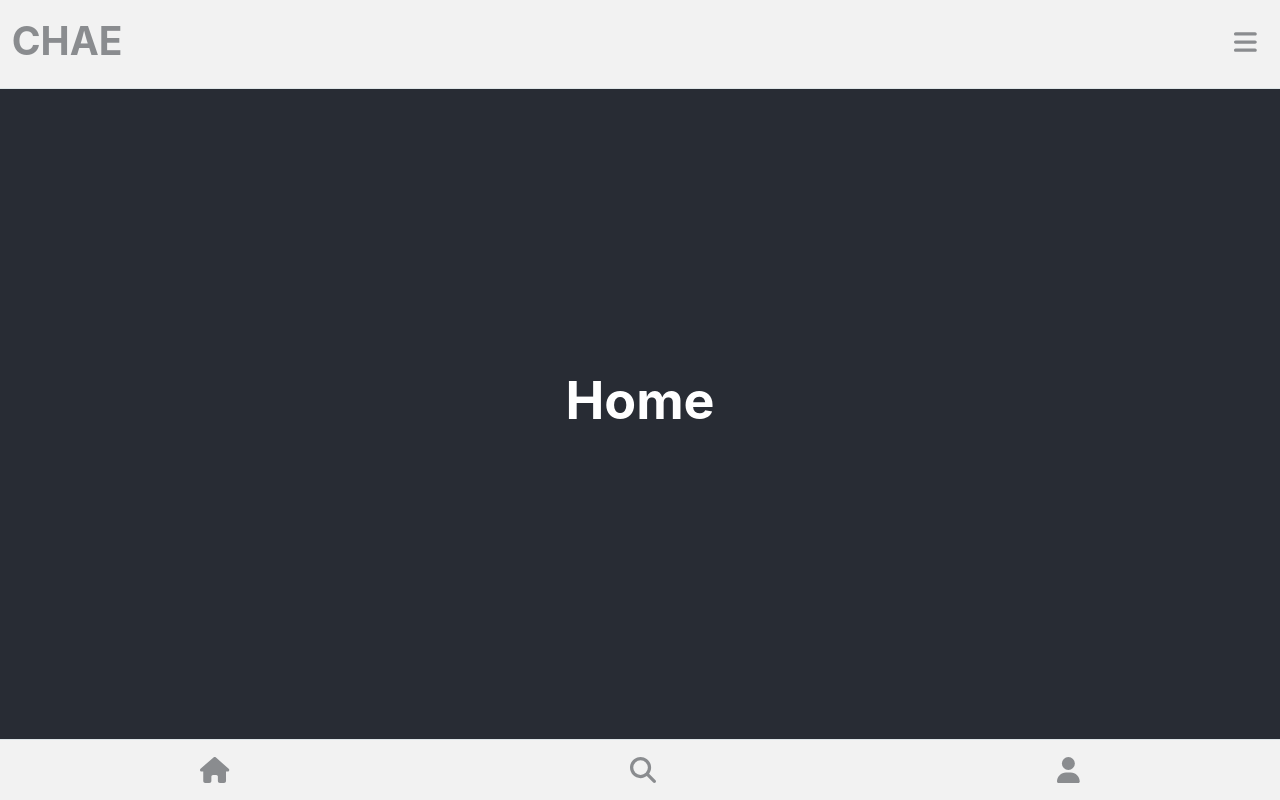
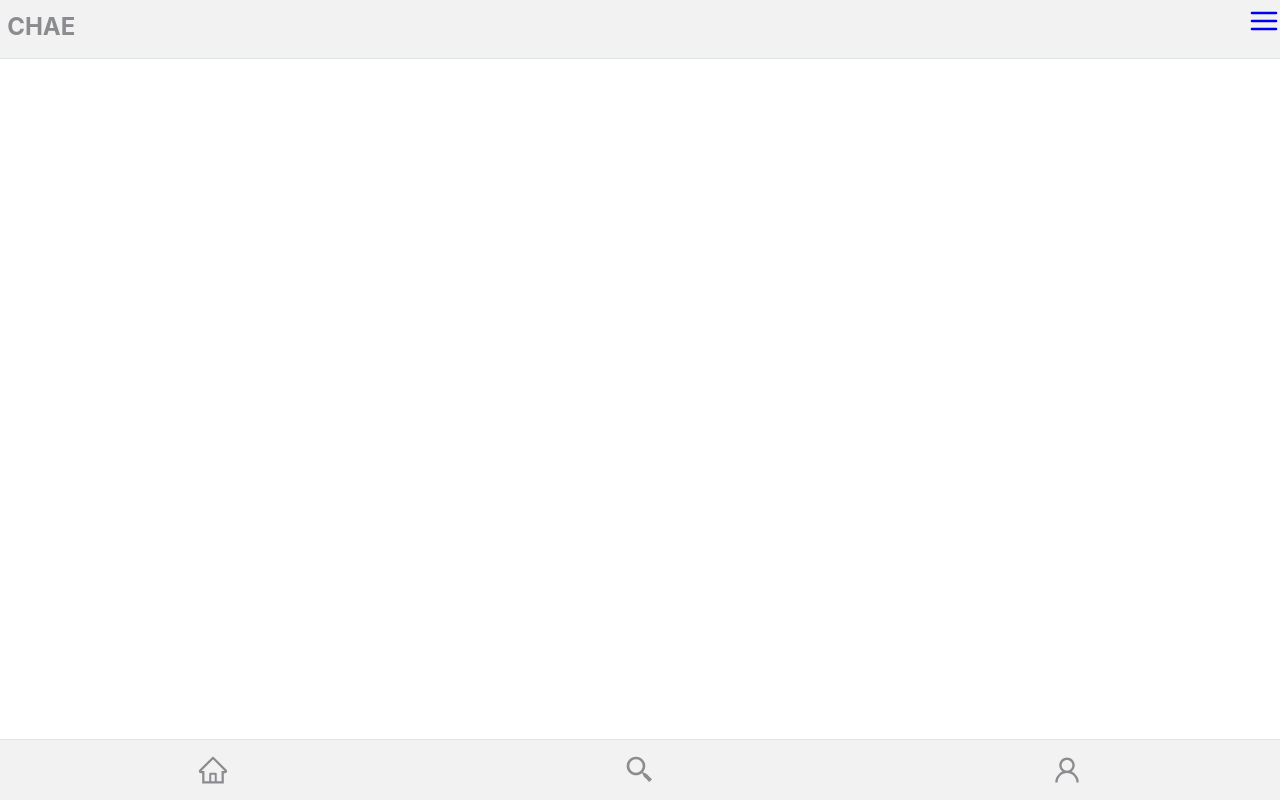
Before and after one commit to chaeikim-tech/chae_player, a React (Create React App) app: page / in a window 1280 px wide. Built offline with nearby package versions, Linux system fonts and the light colour scheme.

Commit message:
Add react-router-dom

```diff
--- a/src/App.css
+++ /dev/null
@@ -1,14 +0,0 @@
-.App {
-  background-color: #282c34;
-  min-height: 100vh;
-  display: flex;
-  flex-direction: column;
-  align-items: center;
-  justify-content: center;
-  font-size: calc(10px + 2vmin);
-  color: white;
-}
-
-.App-link {
-  color: #61dafb;
-}
--- /dev/null
+++ b/src/App.js
@@ -0,0 +1,19 @@
+import React from 'react'
+import {
+  HashRouter as Router,
+  Routes,
+  Route
+} from 'react-router-dom';
+import Home from "./pages/Home";
+import Setting from "./pages/Setting";
+
+export default function App() {
+  return (
+    <Router>
+      <Routes>
+        <Route path='/' element={<Home />} />
+        <Route path='/setting' element={<Setting />} />
+      </Routes>
+    </Router>
+  )
+}
--- a/src/App.tsx
+++ /dev/null
@@ -1,13 +0,0 @@
-import React from 'react';
-import './App.css';
-import Home from "../src/pages/Home"
-
-function App() {
-  return (
-    <div className="App">
-      <Home />
-    </div>
-  );
-}
-
-export default App;
--- a/src/components/Header.tsx
+++ b/src/components/Header.jsx
@@ -1,13 +1,15 @@
 import React from 'react';
 import styled from "styled-components";
-import { FontAwesomeIcon } from "@fortawesome/react-fontawesome";
-import { faBars } from '@fortawesome/free-solid-svg-icons'
+import { FiMenu } from 'react-icons/fi';
+import Setting from '../pages/Setting';
+import { Link } from "react-router-dom";
+
 
 const Wrapper = styled.div`
     display: flex;
     justify-content: space-between;
     position: absolute;
-    padding: 0.2em;
+    padding: 0.3em;
     height: 3em;
     width: 100%;
     color: #8a8c8f;
@@ -23,7 +25,10 @@ const Header = () => {
     return (
         <Wrapper>
             <h2 style={{ margin: '0.3em' }}>CHAE</h2>
-            <FontAwesomeIcon icon={faBars} style={{ margin: '0.9em' }} />
+            <Link to="/setting">
+                <FiMenu size={"2em"} />
+            </Link>
+
         </Wrapper>
     )
 }
--- a/src/components/Nav.tsx
+++ b/src/components/Nav.jsx
@@ -1,7 +1,7 @@
 import React from 'react';
 import styled from "styled-components";
-import { FontAwesomeIcon } from "@fortawesome/react-fontawesome";
-import { faHouse, faMagnifyingGlass, faUser } from '@fortawesome/free-solid-svg-icons'
+import { AiOutlineHome, AiOutlineUser } from 'react-icons/ai';
+import { BiSearchAlt2 } from 'react-icons/bi';
 
 
 const Wrapper = styled.div`
@@ -14,17 +14,17 @@ const Wrapper = styled.div`
     color: #8a8c8f;
     border-top: 1px solid #dee5e7;
     background-color: #f2f2f2;
-    bottom:0
+    bottom:0;
 `;
 
 const Nav = () => {
     return (
         <Wrapper>
-            <FontAwesomeIcon icon={faHouse} />
-            <FontAwesomeIcon icon={faMagnifyingGlass} />
-            <FontAwesomeIcon icon={faUser} />
+            <AiOutlineHome size={"2em"} />
+            <BiSearchAlt2 size={"2em"} />
+            <AiOutlineUser size={"2em"} />
         </Wrapper>
-    );
+    )
 }
 
 export default Nav;
--- a/src/index.tsx
+++ b/src/index.js
@@ -3,9 +3,7 @@ import ReactDOM from 'react-dom/client';
 import './index.css';
 import App from './App';
 
-const root = ReactDOM.createRoot(
-  document.getElementById('root') as HTMLElement
-);
+const root = ReactDOM.createRoot(document.getElementById('root'));
 root.render(
   <React.StrictMode>
     <App />
--- a/src/pages/Home.tsx
+++ b/src/pages/Home.jsx
@@ -3,19 +3,15 @@ import styled from "styled-components";
 import Header from '../components/Header';
 import Nav from "../components/Nav";
 
-
 const Main = styled.div`
     display: flex;
+    flex-direction: column;
     justify-content: space-around;
     align-items: center;
 `;
 
-const ChartList = styled.div`
-    display: flex ;
-    flex-direction: column;
-`;
+const Home = () => {
 
-const Home = (): JSX.Element => {
 
     return (
         <Main>
--- /dev/null
+++ b/src/pages/Setting.jsx
@@ -0,0 +1,75 @@
+import React from "react";
+import styled from "styled-components";
+import Header from "../components/Header";
+import Nav from "../components/Nav"
+
+const Wrapper = styled.div`
+    display: grid;
+    grid-gap: 10px;
+    grid-template-columns: repeat(4, [col] 100px ) ;
+    grid-template-rows: repeat(3, [row] auto  );
+    background-color: #fff;
+    color: #444;
+`;
+
+const Box = styled.div`
+    background-color: #444;
+    color: #fff;
+    border-radius: 5px;
+    padding: 20px;
+    font-size: 150%;
+`;
+
+const MyPage = styled(Box)`
+    grid-column: col / span 4;
+    grid-row: row;
+`;
+
+const PaidServiceLeft = styled(Box)`
+    grid-column: col / span 2;
+    grid-row: row 2 ;
+`;
+
+const PaidServiceRight = styled(Box)`
+    grid-column: col 3/ span 2;
+    grid-row: row 2 ;
+`;
+
+const NoticeMenu1 = styled(Box)`
+    grid-column: col / span 2;
+    grid-row: row 3;
+`;
+
+const NoticeMenu2 = styled(Box)`
+grid-column: col 3 / span 2;
+    grid-row: row 3;
+`;
+
+const NoticeMenu3 = styled(Box)`
+grid-column: col / span 2;
+    grid-row: row 4;
+`;
+
+const NoticeMenu4 = styled(Box)`
+grid-column: col 3 / span 2;
+    grid-row: row 4;
+`;
+
+const Setting = () => {
+    return (
+        <Wrapper>
+            <Header />
+            <MyPage>1</MyPage>
+            <PaidServiceLeft>2</PaidServiceLeft>
+            <PaidServiceRight>3</PaidServiceRight>
+            <NoticeMenu1>4</NoticeMenu1>
+            <NoticeMenu2>5</NoticeMenu2>
+            <NoticeMenu3>6</NoticeMenu3>
+            <NoticeMenu4>7</NoticeMenu4>
+            <Nav />
+        </Wrapper>
+
+    )
+}
+
+export default Setting;
--- a/src/react-app-env.d.ts
+++ /dev/null
@@ -1 +0,0 @@
-/// <reference types="react-scripts" />
```
Also changed, not shown: package.json (+4 -26 lines), tsconfig.json (deleted, +0 -27 lines), .eslintrc.js (deleted), 2 other files (tests, documents, lock files or other folders).
